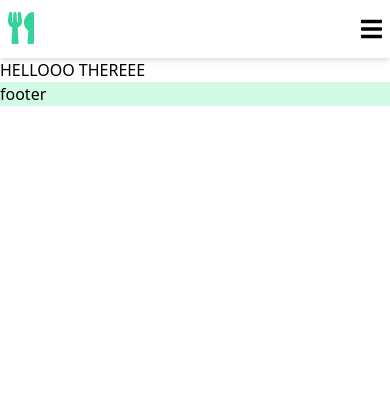
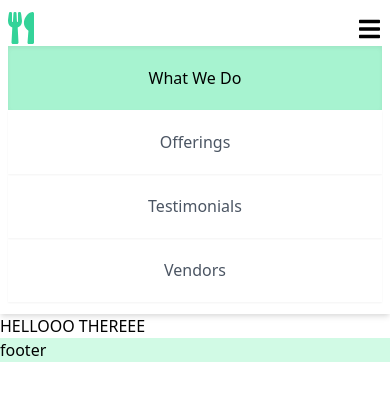
Before and after one commit to kowabunga/ny-indo-food-bazaar, a Next.js app: page / in a window 390 px wide. Both pictures are taken after a click on the button 371 px from the left and 29 px from the top of the page. Shown: the top 400 px of the page. Built offline with nearby package versions, Linux system fonts and the light colour scheme.

Commit message:
desktop/mobile navbar working

```diff
--- a/components/navbar/listItem.js
+++ b/components/navbar/listItem.js
@@ -5,15 +5,19 @@ export default function ListItem({
   mobileMenu,
   linkInfo: { href, title },
 }) {
-  const desktopClasses = `p-2 text-center rounded hidden sm:block ${
+  const desktopClasses = `p-2 text-center rounded hidden sm:block transition duration-200 ease-in ${
     activePage === href ? 'shadow-inner bg-green-200' : 'text-gray-600'
   } hover:bg-green-100`;
 
-  const mobileClasses = ``;
+  const mobileClasses = `p-5 transition duration-200 ease-in text-center shadow-sm ${
+    activePage === href ? 'shadow-inner bg-green-200' : 'text-gray-600'
+  } hover:bg-green-100`;
 
   return (
-    <li className={mobileMenu ? mobileClasses : desktopClasses}>
-      <Link href={href}>{title}</Link>
-    </li>
+    <Link href={href}>
+      <a>
+        <li className={mobileMenu ? mobileClasses : desktopClasses}>{title}</li>
+      </a>
+    </Link>
   );
 }
--- a/components/navbar/navbar.js
+++ b/components/navbar/navbar.js
@@ -3,11 +3,13 @@ import { useRouter } from 'next/router';
 import { useState, useEffect } from 'react';
 import Link from 'next/link';
 import ListItem from './listItem';
+import styles from '../../styles/navbar.module.css';
 
 export default function Navbar() {
   // store pathname of current page. Used for determing active link styles for navbar
   const [activePage, setActivePage] = useState('');
   const [mobileMenu, setMobileMenu] = useState(false);
+  const [windowSize, setWindowSize] = useState(-Infinity);
   const router = useRouter();
 
   //Information necessary to create navbar "li" links
@@ -18,19 +20,43 @@ export default function Navbar() {
     { href: '/vendors', title: 'Vendors' },
   ];
 
+  const mobileClasses = `h-full w-full flex-col `;
+
   const changeMobileMenu = e => {
     e.preventDefault();
     setMobileMenu(prevState => (prevState = !prevState));
+  };
+
+  const registerWindowSize = windowSize => {
+    setWindowSize(windowSize);
   };
 
   useEffect(() => {
     setActivePage(router.pathname);
   }, [router]);
 
+  useEffect(() => {
+    window.addEventListener('resize', registerWindowSize(window.innerWidth));
+
+    if (windowSize > 640 && mobileMenu) {
+      setMobileMenu(false);
+    }
+
+    // Cleanup event listener set on window object
+    return () => {
+      window.removeEventListener('resize', registerWindowSize);
+    };
+  }, [windowSize]);
+
   return (
-    <nav className='px-2 py-3 w-full'>
-      {mobileMenu}
-      <ul className='flex items-center justify-around'>
+    <nav className='px-2 py-3 w-full relative'>
+      <ul
+        className={`flex ${
+          mobileMenu
+            ? mobileClasses
+            : 'items-center justify-between md:justify-around'
+        }`}
+      >
         <li>
           <Link href='/'>
             <a>
@@ -45,15 +71,20 @@ export default function Navbar() {
 
         {/* Navbar Menu Items */}
         {links.map(link => (
-          <ListItem linkInfo={link} activePage={activePage} key={link.href} />
+          <ListItem
+            linkInfo={link}
+            activePage={activePage}
+            key={link.href}
+            mobileMenu={mobileMenu}
+          />
         ))}
-
-        <li className='cursor-pointer text-2xl sm:hidden ml-auto'>
-          <button onClick={changeMobileMenu}>
-            <FontAwesomeIcon icon='bars' />
-          </button>
-        </li>
       </ul>
+      <button
+        onClick={changeMobileMenu}
+        className={`cursor-pointer text-2xl sm:hidden ml-auto absolute ${styles.fixedButton}`}
+      >
+        <FontAwesomeIcon icon='bars' />
+      </button>
     </nav>
   );
 }
--- /dev/null
+++ b/styles/navbar.module.css
@@ -0,0 +1,4 @@
+.fixedButton {
+  top: 13px;
+  right: 10px;
+}
```
